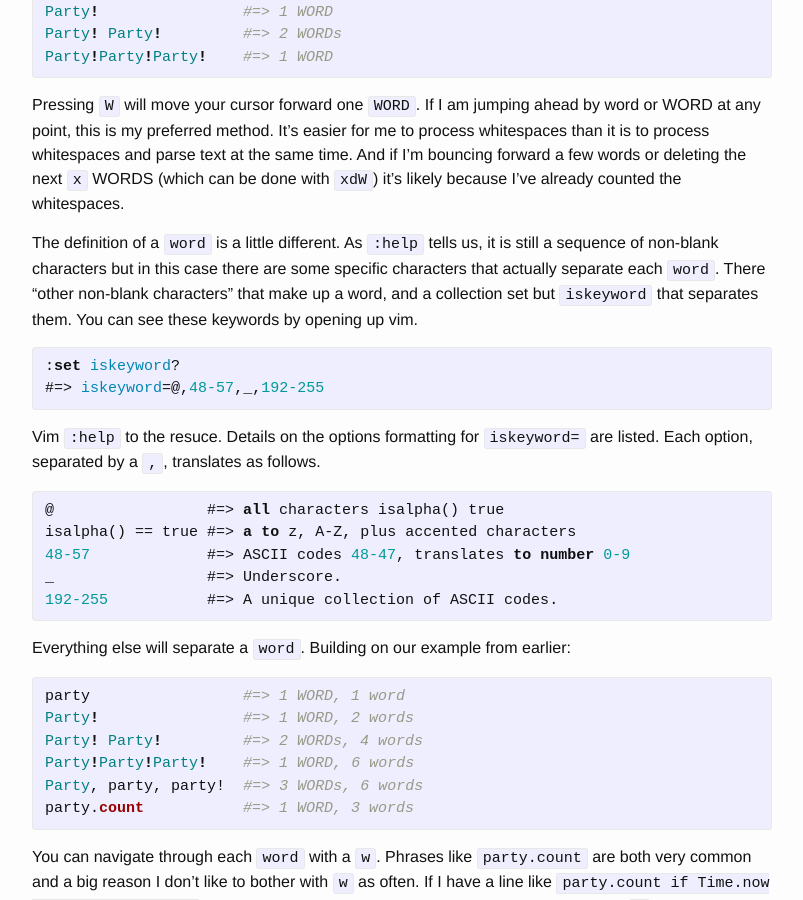
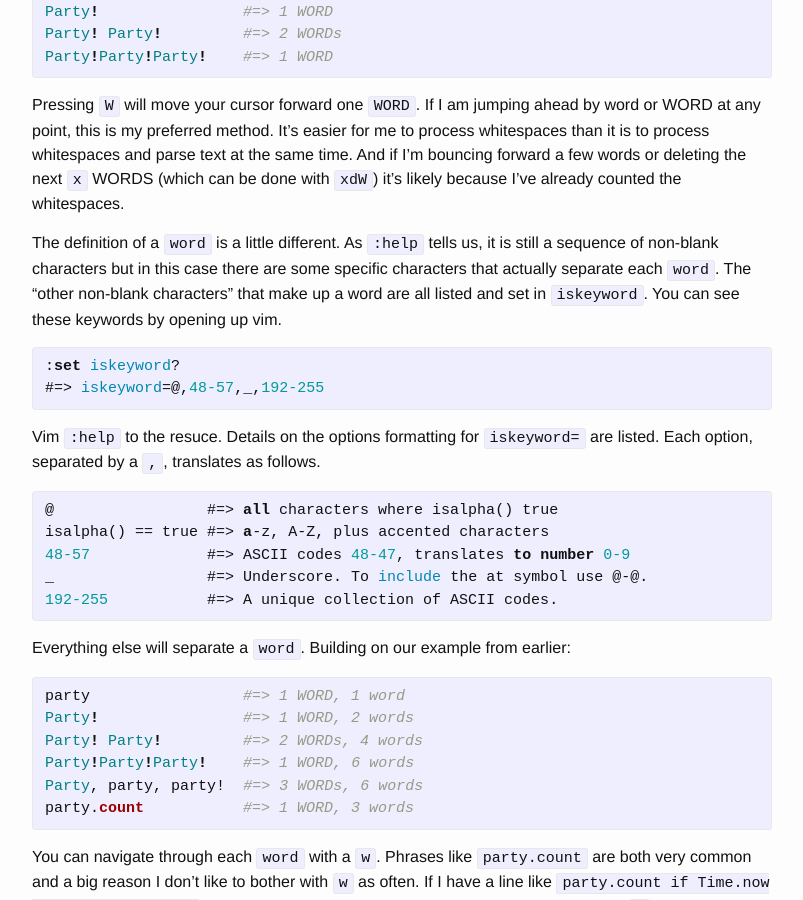
Before and after one commit to dcchuck/dcchuck.github.io, a Jekyll site: the page built from _posts/2016-08-14-vim-words.markdown, in a window 1280 px wide and 900 px high, scrolled down 524 px. Shown: the whole window, without its empty margins (238-1041 px from the left). Built offline with Jekyll 4.4.1, drawn with Linux system fonts in a browser that asks for light colours.

Commit message:
Clean up post

```diff
--- a/_posts/2016-08-14-vim-words.markdown
+++ b/_posts/2016-08-14-vim-words.markdown
@@ -29,7 +29,7 @@ Party!Party!Party!    #=> 1 WORD
 
 Pressing `W` will move your cursor forward one `WORD`. If I am jumping ahead by word or WORD at any point, this is my preferred method. It's easier for me to process whitespaces than it is to process whitespaces and parse text at the same time. And if I'm bouncing forward a few words or deleting the next `x` WORDS (which can be done with `xdW`) it's likely because I've already counted the whitespaces.
 
-The definition of a `word` is a little different. As `:help` tells us, it is still a sequence of non-blank characters but in this case there are some specific characters that actually separate each `word`. There "other non-blank characters" that make up a word, and a collection set but `iskeyword` that separates them. You can see these keywords by opening up vim.
+The definition of a `word` is a little different. As `:help` tells us, it is still a sequence of non-blank characters but in this case there are some specific characters that actually separate each `word`. The "other non-blank characters" that make up a word are all listed and set in `iskeyword`. You can see these keywords by opening up vim.
 
 
 {% highlight vim %}
@@ -39,10 +39,10 @@ The definition of a `word` is a little different. As `:help` tells us, it is sti
 
 Vim `:help` to the resuce. Details on the options formatting for `iskeyword=` are listed. Each option, separated by a `,`, translates as follows.
 {% highlight vim %}
-@                 #=> all characters isalpha() true
-isalpha() == true #=> a to z, A-Z, plus accented characters
+@                 #=> all characters where isalpha() true
+isalpha() == true #=> a-z, A-Z, plus accented characters
 48-57             #=> ASCII codes 48-47, translates to number 0-9
-_                 #=> Underscore.
+_                 #=> Underscore. To include the at symbol use @-@.
 192-255           #=> A unique collection of ASCII codes.
 {% endhighlight %}
 Everything else will separate a `word`. Building on our example from earlier:
```
